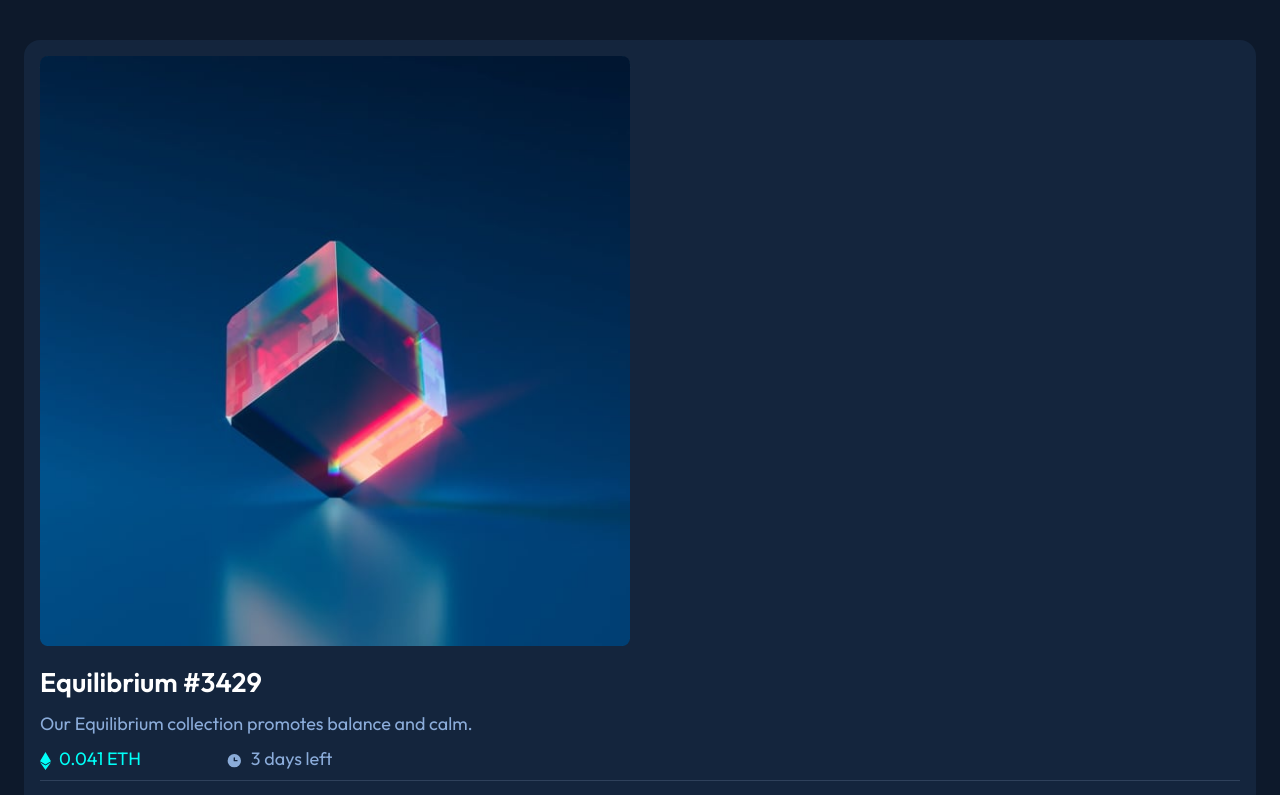
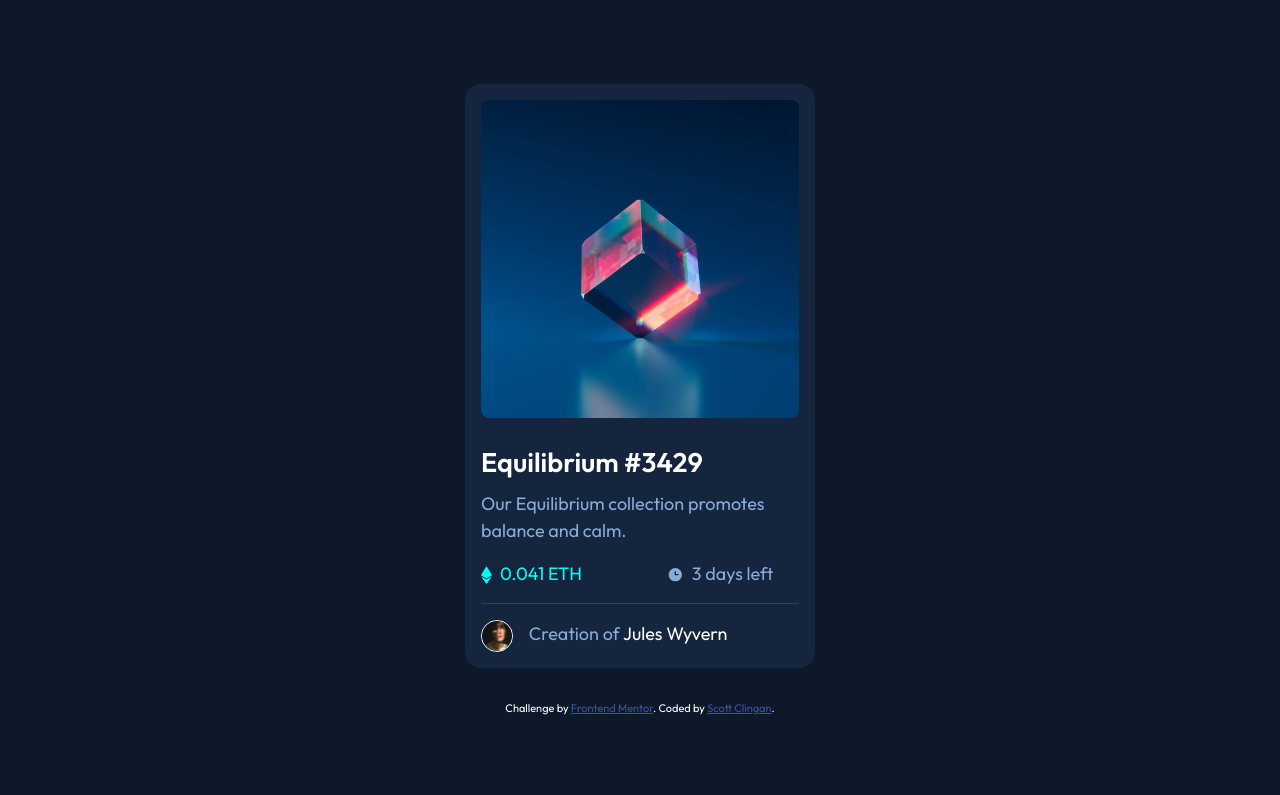
Before and after one commit to sclingan/NFT-Preview-Card, a React (Create React App) app: page / in a window 1280 px wide. Shown: the top 795 px of the page. Built offline with nearby package versions, Linux system fonts and the light colour scheme.

Commit message:
mobile layout finished

```diff
--- a/src/index.css
+++ b/src/index.css
@@ -147,14 +147,14 @@ h1:hover {
 }
 
 .img__avatar {
-  max-width: 15%;
+  max-width: 10%;
   margin-top: 1rem;
   border: 1px solid hsl(0deg, 0%, 100%);
   border-radius: 50%;
 }
 
 .p__creator {
-  padding-top: 1.5rem;
+  padding-top: 1rem;
   padding-left: 1rem;
 }
 
@@ -178,4 +178,20 @@ footer {
 
 .attribution a {
   color: hsl(228deg, 45%, 44%);
+}
+
+@media (min-width: 600px) {
+  body {
+    display: grid;
+    place-content: center;
+  }
+  .section_card {
+    max-width: 350px;
+  }
+  h1 {
+    margin-top: 1.5rem;
+  }
+  .div__product_stats {
+    margin-block: 1rem;
+  }
 }/*# sourceMappingURL=index.css.map */
--- a/src/index.scss
+++ b/src/index.scss
@@ -73,7 +73,6 @@
   }
 
   main {
-    // margin: 2rem 1rem;
     margin: 2.5rem 1.5rem;
   }
 
@@ -163,14 +162,14 @@
   }
 
   .img__avatar {
-    max-width: 15%;
+    max-width: 10%;
     margin-top: 1rem;
     border: 1px solid $white;
     border-radius: 50%;
   }
 
   .p__creator {
-    padding-top: 1.5rem;
+    padding-top: 1rem;
     padding-left: 1rem;
   }
 
@@ -195,3 +194,29 @@
   .attribution a {
     color: hsl(228, 45%, 44%);
   }
+
+  @media (min-width: 600px) {
+
+    body {
+      display: grid;
+      place-content: center;
+    }
+
+    .section_card {
+      max-width: 350px;
+    }
+
+    h1 {
+      margin-top: 1.5rem;
+    }
+
+    .div__product_stats {
+      margin-block: 1rem;
+    }
+
+
+
+
+
+
+  }
```
Also changed, not shown: 1 other file (tests, documents, lock files or other folders).
